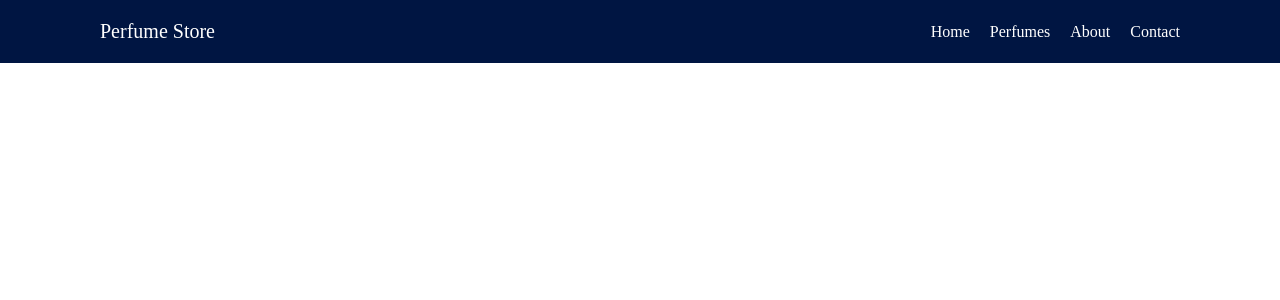
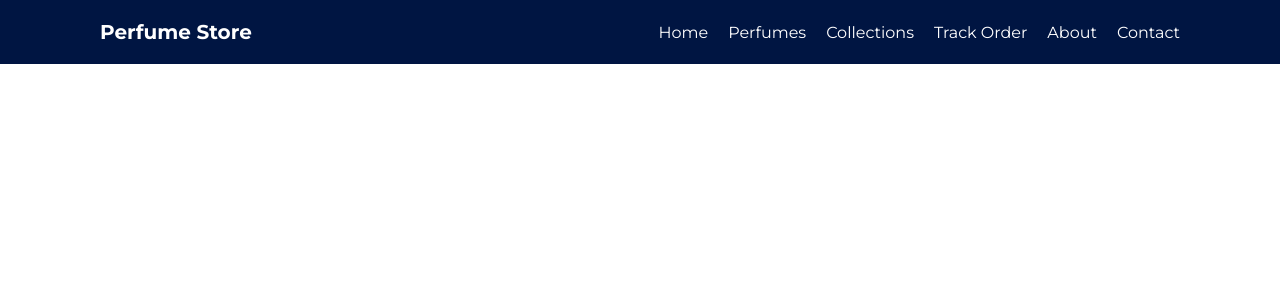
Before and after one commit to MoeezAhmed-Developer/perfume-webiste, a React (Vite) app: page / in a window 1280 px wide. Shown: the top 300 px of the page. Built offline with nearby package versions, Linux system fonts and the light colour scheme.

Commit message:
feat: add new navigation links to Header component and include Google Fonts in index.html

```diff
--- a/index.html
+++ b/index.html
@@ -4,6 +4,10 @@
     <meta charset="UTF-8" />
     <link rel="icon" type="image/svg+xml" href="/favicon.svg" />
     <meta name="viewport" content="width=device-width, initial-scale=1.0" />
+    <link
+      href="https://fonts.googleapis.com/css2?family=Montserrat:wght@100..900&family=Playfair+Display:wght@400;500;600;700;800;900&display=swap"
+      rel="stylesheet"
+    />
     <title>Perfume website by BulandiHub</title>
   </head>
   <body>
--- a/src/components/Header.jsx
+++ b/src/components/Header.jsx
@@ -15,6 +15,12 @@ function Header() {
             <a href="#">Perfumes</a>
           </li>
           <li>
+            <a href="#">Collections</a>
+          </li>
+          <li>
+            <a href="#">Track Order</a>
+          </li>
+          <li>
             <a href="#">About</a>
           </li>
           <li>
--- a/src/css/header.module.css
+++ b/src/css/header.module.css
@@ -8,6 +8,7 @@
 
 .header .siteLogo a {
   font-size: 20px;
+  font-weight: 700;
   color: #fff;
 }
 
--- a/src/index.css
+++ b/src/index.css
@@ -1,6 +1,13 @@
 * {
   margin: 0;
   padding: 0;
+  font-family: "Montserrat", sans-serif;
+}
+
+h1,
+h2,
+h3 {
+  font-family: "Playfair Display", serif;
 }
 
 a {
```
Also changed, not shown: src/App.css (added).
